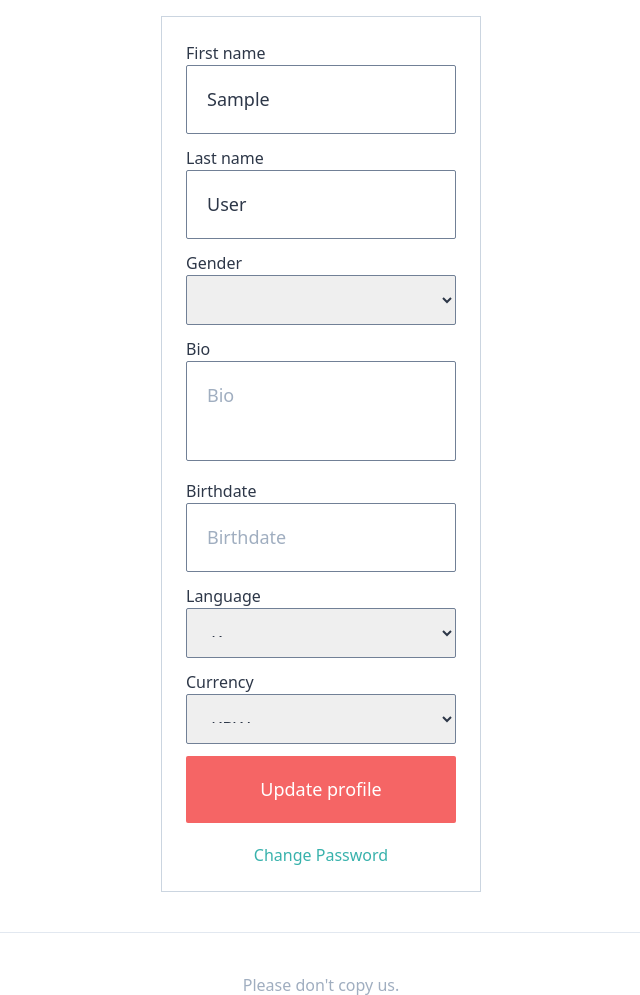
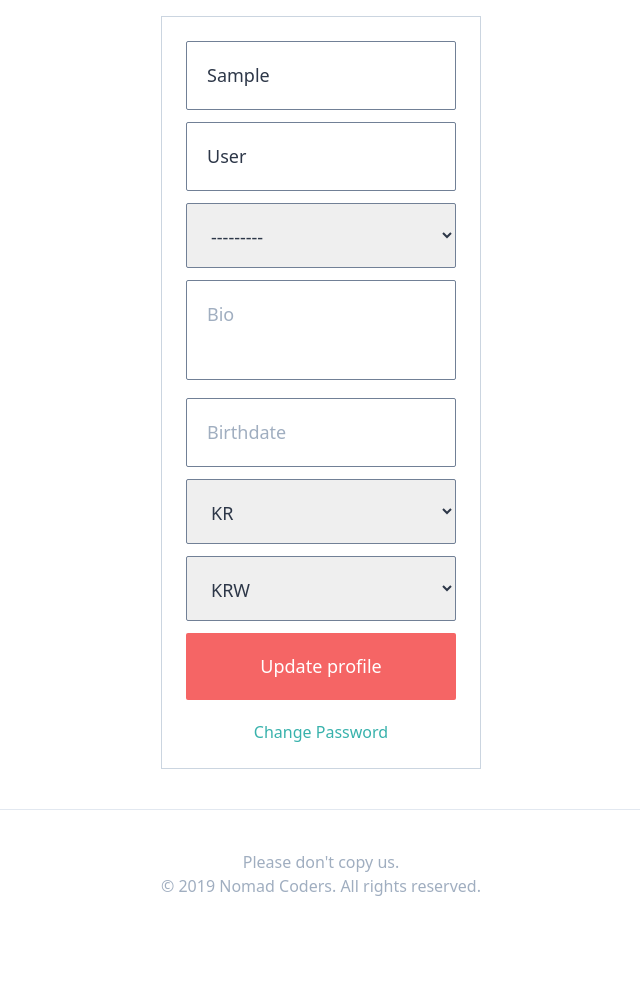
Before and after one commit to komo3344/airbnb-clone, a Django app: page /users/update-profile/ in a window 1280 px wide. Shown: the part 80-1075 px from the top of the page, without its empty margins (319-959 px from the left). After the commit the page ends 976 px from the top, so only its background shows below. Run offline with Django 3.2, Linux system fonts and the light colour scheme; the visitor is signed in with stand-in values (Sample User, id 1); some libraries are stand-ins or nearby versions.

Commit message:
Css hotfix

```diff
--- a/assets/scss/styles.scss
+++ b/assets/scss/styles.scss
@@ -31,12 +31,14 @@
       @apply outline-none border-teal-500;
     }
   }
-select {
-    height: 50px;
-}
-textarea{
+
+  textarea {
     resize: none;
     height: 100px;
+  }
+
+  select {
+    height: 65px;
   }
 
 
--- a/templates/mixins/auth/form_input.html
+++ b/templates/mixins/auth/form_input.html
@@ -1,5 +1,5 @@
-<div class="input w-full {% if field.errors %}has_error{% endif %}">
-    {{field.label}}
+<div class="input w-full{% if field.errors %}has_error{% endif %}">
+    {% comment %} {{field.label}} {% endcomment %}
     {{field}}
     {% if field.errors %}
         {% for error in field.errors %}
--- a/users/models.py
+++ b/users/models.py
@@ -24,7 +24,7 @@
     LANGUAGE_ENGLISH = "en"
     LANGUAGE_KOREAN = "kr"
 
-    LANGUAGE_CHOICES = ((LANGUAGE_ENGLISH, "En"), (LANGUAGE_KOREAN, "Kr"))
+    LANGUAGE_CHOICES = ((LANGUAGE_ENGLISH, "EN"), (LANGUAGE_KOREAN, "KR"))
 
     CURRENCY_USD = "usd"
     CURRENCY_KRW = "krw"
--- a/users/views.py
+++ b/users/views.py
@@ -213,7 +213,6 @@
     model = models.User
     template_name = "users/update-profile.html"
     fields = (
-        # "email",
         "first_name",
         "last_name",
         "gender",
```
Also changed, not shown: static/css/styles.css. Lines whose indentation alone changed are shown as unchanged.
